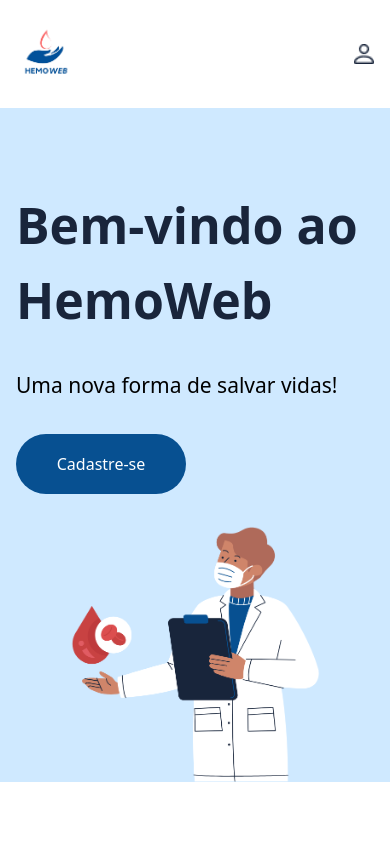
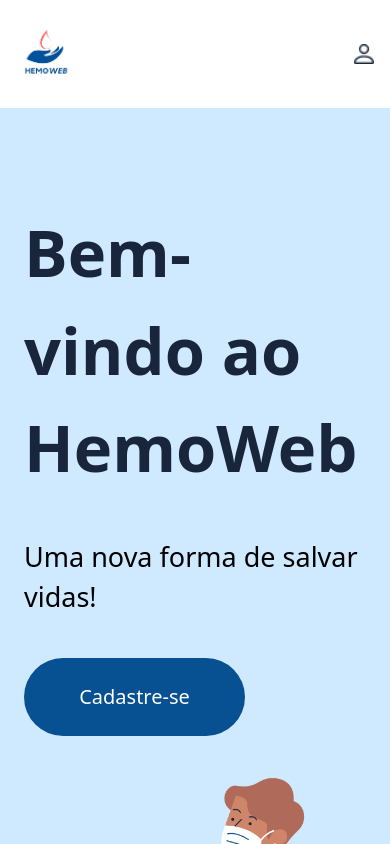
Before and after one commit to littlehopw/HemoWeb, a React (Vite) app in the folder frontend/: page /pagina-inicial in a window 390 px wide. Shown: the top 844 px of the page. Built offline with nearby package versions, Linux system fonts and the light colour scheme.

Commit message:
Feat: Finalização da Responsividade da Landing Page
Aqui inclui a alteração do hero.

```diff
--- a/frontend/src/pages/PaginaInicial/hero.jsx
+++ b/frontend/src/pages/PaginaInicial/hero.jsx
@@ -3,31 +3,31 @@
 
 function Hero() {
   return (
-    <div className="max-w-full md:max-w-7xl mx-0 md:mx-auto bg-[var(--primary-color-1)] rounded-none md:rounded-[40px] flex flex-col md:flex-row justify-between pt-20 px-4 md:px-24">
+    <div className="max-w-full md:max-w-[110%] lg:mx-10 mx-0 md:mx-auto bg-[var(--primary-color-1)] rounded-none md:rounded-[40px] flex flex-col md:flex-row justify-between pt-24 px-6 md:px-[10%]">
       <div className="flex flex-col justify-center">
-        <h1 className="font-bold text-[50px] text-[var(--primary-color-4)]" style={{ fontFamily: 'var(--h2-poppins)' }}>
+        <h1 className="font-bold text-[65px] text-[var(--primary-color-4)]" style={{ fontFamily: 'var(--h2-poppins)' }}>
           Bem-vindo ao HemoWeb
         </h1>
         <p
-          className="font-normal text-[21px] text-[var(--black)] mt-8"
+          className="font-normal text-[27px] text-[var(--black)] mt-10"
           style={{ fontFamily: 'var(--menu-poppins)' }}
         >
           Uma nova forma de salvar vidas!
         </p>
         <Link to="/cadastro">
           <button
-            className="flex items-center justify-center h-[60px] w-[170px] font-medium text-white bg-[var(--primary-color-2)] rounded-[55px] text-[16px] mt-8 hover:bg-[var(--primary-color-4)] transition-colors"
+            className="flex items-center justify-center h-[78px] w-[221px] font-medium text-white bg-[var(--primary-color-2)] rounded-[55px] text-[20px] mt-10 hover:bg-[var(--primary-color-4)] transition-colors"
             style={{ fontFamily: 'var(--btn-text-poppins)' }}
           >
             Cadastre-se
           </button>
         </Link>
       </div>
-      <div className="flex justify-center items-center mt-8 md:mt-0">
+      <div className="flex justify-center items-center mt-10 md:mt-0">
         <img
           src={vectorHero}
           alt="HemoWeb Hero"
-          className="object-contain md:object-contain h-64 w-64 md:h-72 md:w-72 lg:h-[350px] lg:w-[350px] self-center mb-0 transition-transform duration-300 ease-in-out hover:scale-105"
+          className="object-contain md:object-contain h-[108%] w-[108%] md:h-[121.68%] md:w-[121.68%] lg:h-[591.5px] lg:w-[591.5px] self-center mb-0 transition-transform duration-300 ease-in-out hover:scale-105"
         />
       </div>
     </div>
```
